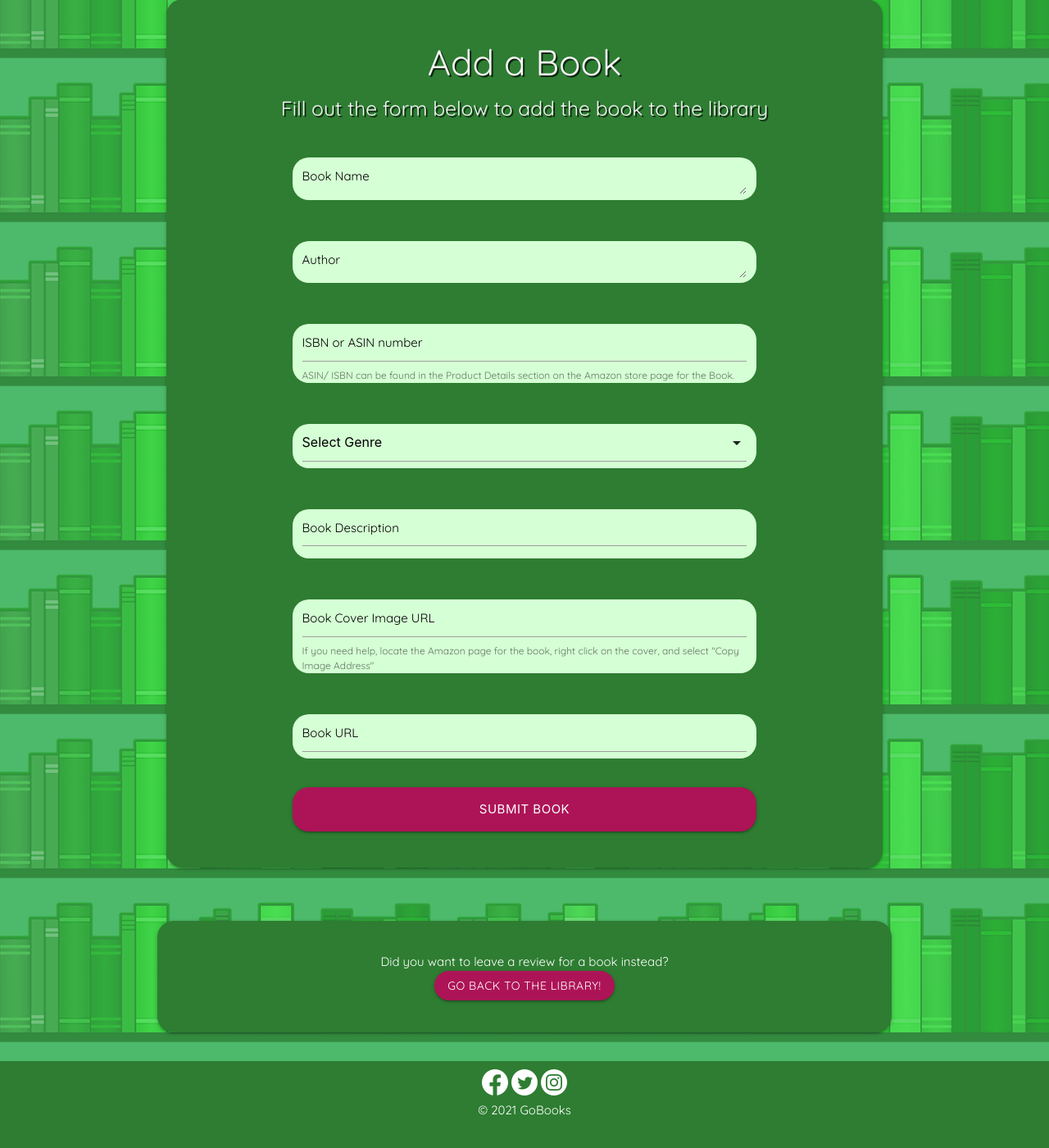
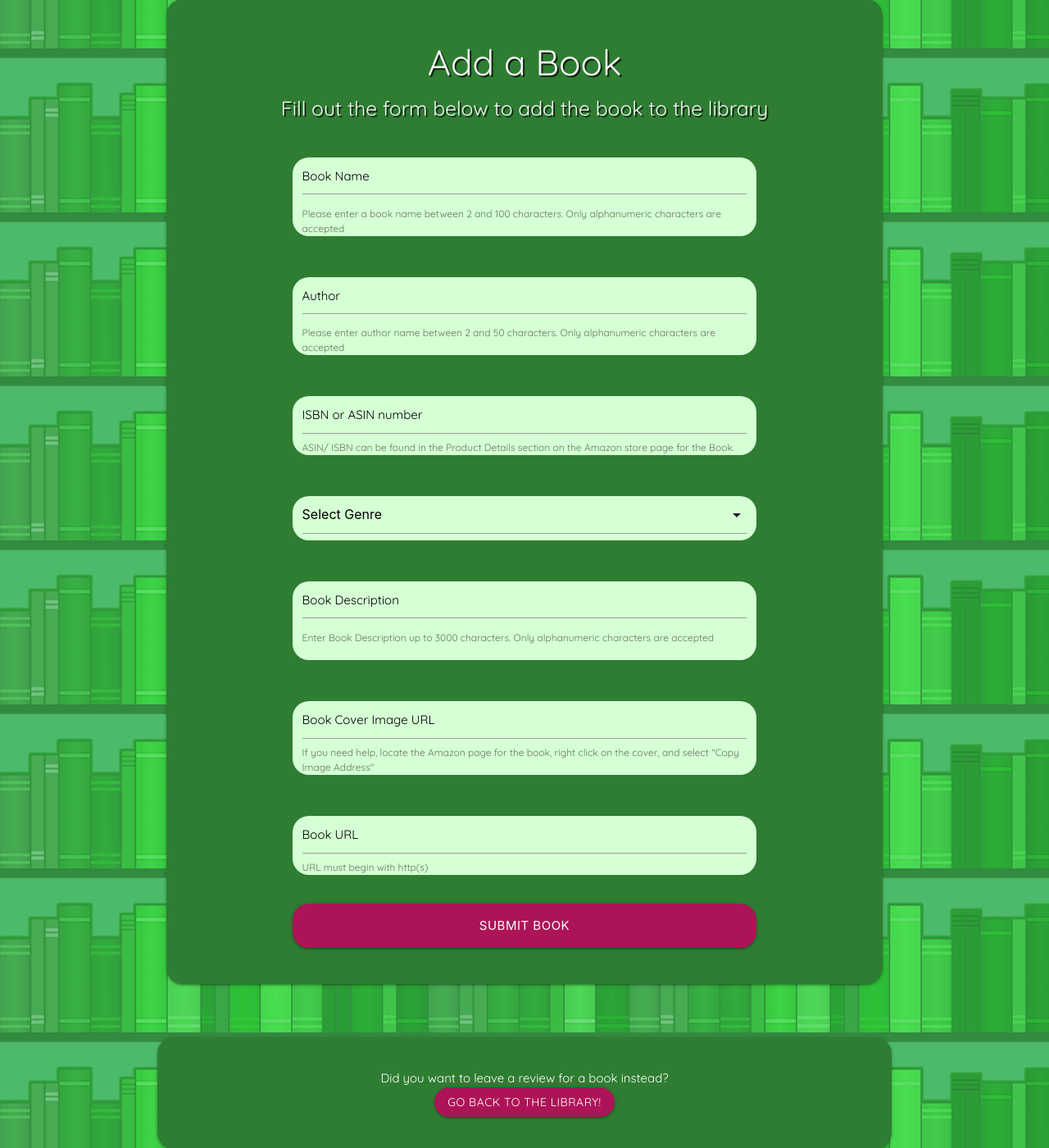
Before and after one commit to Code-Institute-Submissions/MS3_GoBooks, a Flask app: page /add_book in a window 1280 px wide. Shown: the part 115-1515 px from the top of the page at 82% size. Before the commit the page ends 1475 px from the top, so only its background shows below. Run offline with Flask 2, Linux system fonts and the light colour scheme; the visitor is signed in with stand-in values (Sample User, id 1); some libraries are stand-ins or nearby versions.

Commit message:
add additional validation to add and edit book pages and fix library to sort by book name

```diff
--- a/app.py
+++ b/app.py
@@ -251,7 +251,6 @@ def library():
     page, per_page, offset = get_page_args(
         page_parameter='page', per_page_parameter='per_page')
     per_page = 12
-    offset = page * per_page
     total = mongo.db.library.find().count()
     books = mongo.db.library.find()
     paginatedResults = books[offset: offset + per_page].sort("book_name")
--- a/templates/add_book.html
+++ b/templates/add_book.html
@@ -12,19 +12,21 @@
             <!--Book Name-->
                 <div class="row">
                     <div class="input-field col s12 m10 offset-m1 l8 offset-l2">
-                        <textarea id="book_name" name="book_name" type="text" pattern="^[a-zA-Z0-9]{2,50}$" class="validate"
-                        oninvalid="this.setCustomValidity('Please enter a book name between 2 and 50 characters. Only alphanumeric characters are accepted')"
-                        oninput="this.setCustomValidity('')" minlength="2" maxlength="50" required></textarea>
+                        <textarea id="book_name" name="book_name" type="text" class="materialize-textarea validate"
+                        oninvalid="this.setCustomValidity('Please enter a book name between 2 and 100 characters. Only alphanumeric characters are accepted')"
+                        oninput="this.setCustomValidity('')" minlength="2" maxlength="100" required></textarea>
                         <label for="book_name">Book Name</label>
+                        <span class="helper-text" data-error="wrong" data-success="right">Please enter a book name between 2 and 100 characters. Only alphanumeric characters are accepted</span>
                     </div>
                 </div>
             <!--Author Name-->
                 <div class="row">
                     <div class="input-field col s12 m10 offset-m1 l8 offset-l2">
-                        <textarea id="book_author" name="book_author" type="text" pattern="^[a-zA-Z0-9]{2,50}$" class="validate"
-                        oninvalid="this.setCustomValidity('Please enter a book name between 2 and 50 characters. Only alphanumeric characters are accepted')"
-                        oninput="this.setCustomValidity('')" minlength="2" maxlength="50" required></textarea>
+                        <textarea id="book_author" name="book_author" type="text" class="materialize-textarea validate"
+                        oninvalid="this.setCustomValidity('Please enter author name between 2 and 50 characters. Only alphanumeric characters are accepted')"
+                        oninput="this.setCustomValidity('')"  minlength="2" maxlength="50" required></textarea>
                         <label for="book_author">Author</label>
+                        <span class="helper-text" data-error="wrong" data-success="right">Please enter author name between 2 and 50 characters. Only alphanumeric characters are accepted</span>
                     </div>
                 </div>
             <!--ASIN-->
@@ -40,7 +42,7 @@
             <!--Book Genre-->
                 <div class="row">
                     <div class="input-field col s12 m10 offset-m1 l8 offset-l2">
-                        <select id="book_genre" name="book_genre" class="validate" required>
+                        <select id="book_genre" name="book_genre" class="validate" oninvalid="alert('You must select a genre');" required>
                             <option value="" disabled selected>Select Genre</option>
                             <option value="Crime">Crime</option>
                             <option value="Thriller">Thriller</option>
@@ -61,10 +63,11 @@
             <!--Book Description-->
                 <div class="row">
                     <div class="input-field col s12 m10 offset-m1 l8 offset-l2">
-                        <textarea id="book_description" name="book_description" class="materialize-textarea validate" data-length="1000"
-                        oninvalid="this.setCustomValidity('Enter Book Description. Only alphanumeric characters are accepted')"
-                        oninput="this.setCustomValidity('')" minlength="9" maxlength="1000" required></textarea>
+                        <textarea id="book_description" name="book_description" class="materialize-textarea validate" data-length="3000"
+                        oninvalid="this.setCustomValidity('Enter Book Description up to 3000 characters. Only alphanumeric characters are accepted')"
+                        oninput="this.setCustomValidity('')" minlength="9" maxlength="3000" required></textarea>
                         <label for="book_description">Book Description</label>
+                        <span class="helper-text" data-error="wrong" data-success="right">Enter Book Description up to 3000 characters. Only alphanumeric characters are accepted</span>
                     </div>
                 </div>
             <!--Cover Image Link-->
@@ -82,6 +85,7 @@
                         <input id="book_url" name="book_url" type="text" class="validate count" pattern="(https?:\/\/.*(?))" data-length="400" maxlength="400"
                         oninvalid="this.setCustomValidity('URL must begin with http(s)')" oninput="this.setCustomValidity('')" required>
                         <label for="book_url">Book URL</label>
+                        <span class="helper-text" data-error="wrong" data-success="right">URL must begin with http(s)</span>
                     </div>
                 </div>
             <!--Submit Button-->
```
Also changed, not shown: templates/edit_book.html (+11 -7 lines), templates/profile.html (+10 -0 lines).
